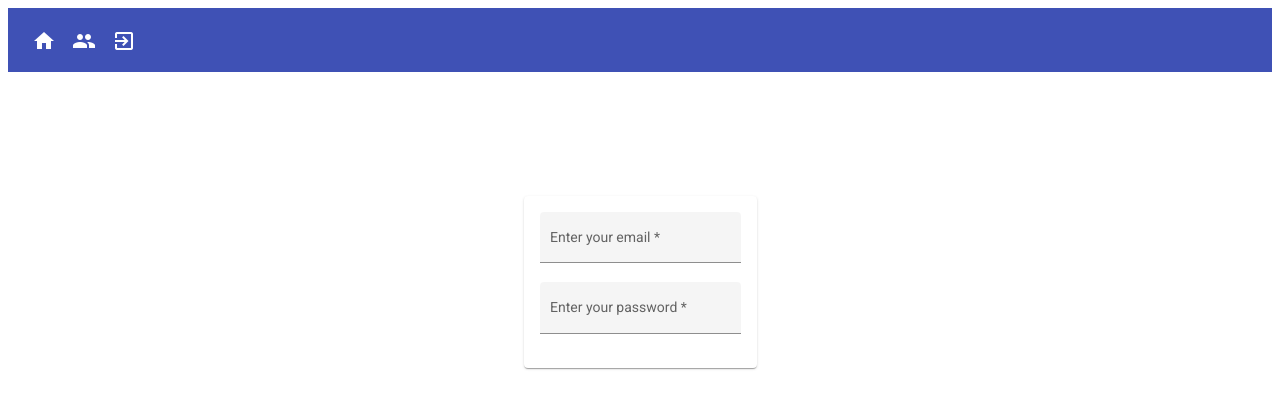
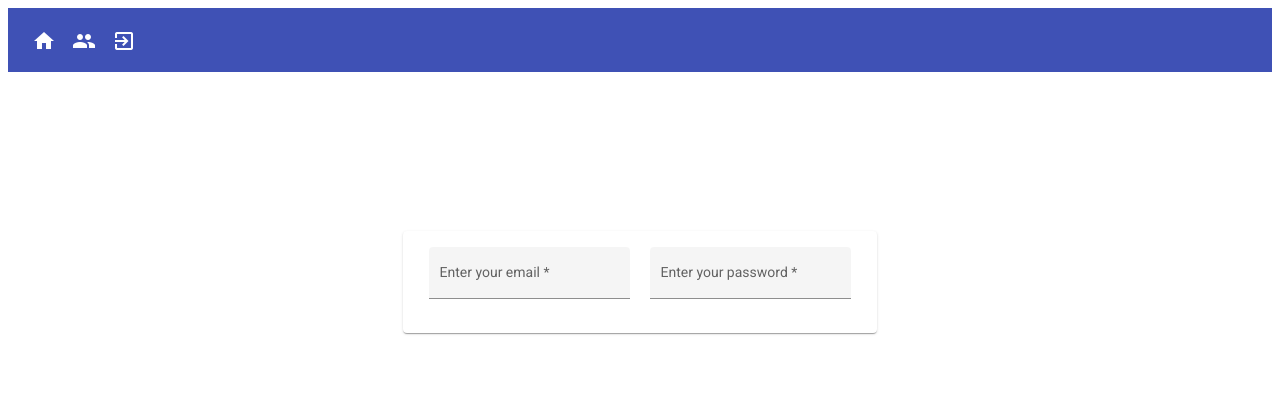
Before and after one commit to TluwaniMS/introduction-to-cypress-testing, an Angular app: page /authentication in a window 1280 px wide. Shown: the top 408 px of the page. Built offline with nearby package versions, Linux system fonts and the light colour scheme.

Commit message:
adding-styling-to-form-fields

```diff
--- a/src/app/components/login-page/login-page.component.html
+++ b/src/app/components/login-page/login-page.component.html
@@ -1,7 +1,6 @@
 <mat-card>
   <mat-card-content>
     <form [formGroup]="userLoginForm">
-      <div class="form-fields-main-container">
       <mat-form-field appearance="fill">
         <mat-label>Enter your email</mat-label>
         <input matInput formControlName="email" />
@@ -10,7 +9,6 @@
         <mat-label>Enter your password</mat-label>
         <input matInput formControlName="password" />
       </mat-form-field>
-      </div>
     </form>
   </mat-card-content>
 </mat-card>
--- a/src/app/components/registration-page/registration-page.component.html
+++ b/src/app/components/registration-page/registration-page.component.html
@@ -2,6 +2,7 @@
   <mat-card-content>
     <form [formGroup]="userRegistrationForm">
       <div class="form-fields-main-container">
+        <div class="form-inputs-container">
           <mat-form-field appearance="fill">
             <mat-label>Enter your name</mat-label>
             <input matInput formControlName="name" />
@@ -10,14 +11,18 @@
             <mat-label>Enter your surname</mat-label>
             <input matInput formControlName="surname" />
           </mat-form-field>
+        </div>
+        <div class="form-inputs-container">
           <mat-form-field appearance="fill">
-          <mat-label>Enter your surname</mat-label>
+            <mat-label>Enter your age</mat-label>
             <input matInput formControlName="age" />
           </mat-form-field>
           <mat-form-field appearance="fill">
             <mat-label>Enter your gender</mat-label>
             <input matInput formControlName="gender" />
           </mat-form-field>
+        </div>
+
         <mat-form-field appearance="fill">
           <mat-label>Enter your email</mat-label>
           <input matInput formControlName="email" />
--- a/src/styles.sass
+++ b/src/styles.sass
@@ -2,3 +2,6 @@
 .form-fields-main-container
     display: flex
     flex-direction: column
+
+.mat-form-field-wrapper
+    margin: 0px 10px
```
Lines whose indentation alone changed are shown as unchanged.
